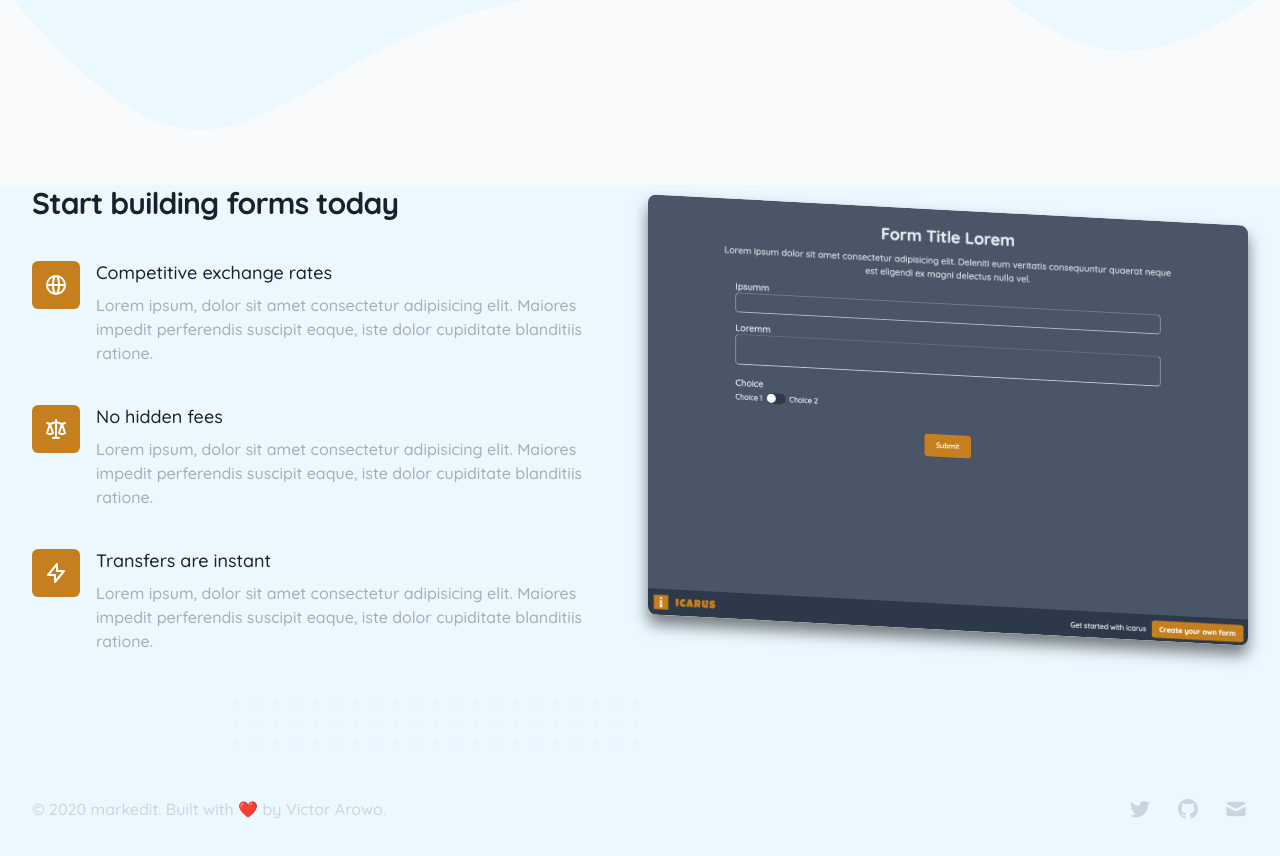
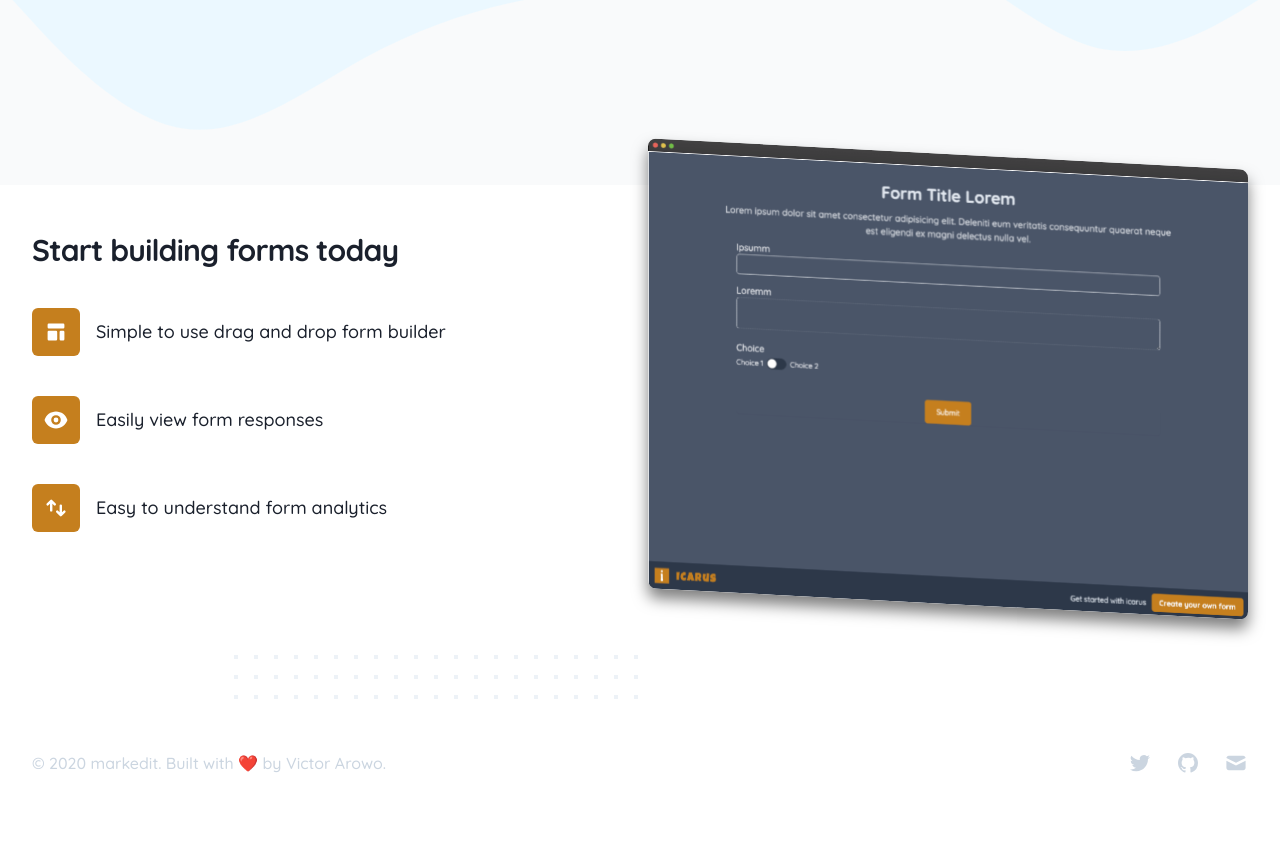
Before and after one commit to VictorArowo/Icarus, a Next.js app: page /Index in a window 1280 px wide. Shown: the part 540-1396 px from the top of the page. After the commit the page ends 1363 px from the top, so only its background shows below. Built offline with nearby package versions, Linux system fonts and the light colour scheme; what @tailwindcss/ui would draw is missing.

Commit message:
Somewhat happy with Home Page

```diff
--- a/css/tailwind.css
+++ b/css/tailwind.css
@@ -69,12 +69,15 @@ body {
 @keyframes bounce {
   0% {
     box-shadow: 0 5px 15px 0 rgba(0, 0, 0, 0.6);
+    bottom: 0px;
   }
   50% {
     box-shadow: 0 25px 15px 0 rgba(0, 0, 0, 0.2);
+    bottom: 15px;
   }
   100% {
     box-shadow: 0 5px 15px 0 rgba(0, 0, 0, 0.6);
+    bottom: 0px;
   }
 }
 @-webkit-keyframes bounce {
--- a/pages/Index.tsx
+++ b/pages/Index.tsx
@@ -8,13 +8,14 @@ import Seperator from "../components/blobs/Seperator";
 
 const Index = () => {
   return (
-    <div className="min-h-screen bg-blue-100">
+    <div className="bg-gray-50">
+      <div className="bg-blue-100">
         <Navbar />
         <div className="flex flex-col items-center">
           <div className="absolute left-0 w-64 h-64 -m-32 opacity-25">
             <Blob1 />
           </div>
-        <div className="absolute right-0 w-64 h-64 -m-32 opacity-25 bottom-64">
+          <div className="absolute right-0 w-64 h-64 -m-32 opacity-25">
             <Blob2 />
           </div>
           <div className="absolute left-0 w-32 h-32 text-gray-300 bottom-64">
@@ -28,7 +29,9 @@ const Index = () => {
           >
             Build forms the easy way
           </div>
-        <div className="mt-5 text-lg">Collect and view responses with ease</div>
+          <div className="mt-5 text-lg">
+            Collect and view responses with ease
+          </div>
 
           <span className="inline-flex mt-16 shadow-sm">
             <button
@@ -41,12 +44,12 @@ const Index = () => {
             </button>
           </span>
         </div>
-
-      <div>
+      </div>
+      <div className="absolute z-10 w-full bg-blue-100">
         <Seperator />
       </div>
-      <div className="relative pb-16 overflow-hidden bg-gray-50 lg:pb-24">
-        <div className="relative max-w-xl px-4 mx-auto sm:px-6 lg:px-8 lg:max-w-screen-xl">
+      <div className="relative pt-48 pb-16 overflow-hidden lg:pt-64 xl:pt-96 bg-gray-50 lg:pb-24">
+        <div className="relative z-20 max-w-xl px-4 mx-auto sm:px-6 lg:px-8 lg:max-w-screen-xl">
           <div className="relative justify-between lg:flex lg:space-x-8 lg:items-center">
             <div className="relative lg:w-3/5">
               <h4 className="text-2xl font-extrabold leading-8 tracking-tight text-gray-900 sm:text-3xl sm:leading-9">
@@ -55,104 +58,76 @@ const Index = () => {
 
               <ul className="mt-10">
                 <li>
-                  <div className="flex">
+                  <div className="flex items-center">
                     <div className="flex-shrink-0">
                       <div className="flex items-center justify-center w-12 h-12 text-white rounded-md bg-primary">
                         <svg
+                          fill="currentColor"
                           className="w-6 h-6"
-                          stroke="currentColor"
-                          fill="none"
-                          viewBox="0 0 24 24"
+                          viewBox="0 0 20 20"
                         >
-                          <path
-                            strokeLinecap="round"
-                            strokeLinejoin="round"
-                            strokeWidth="2"
-                            d="M21 12a9 9 0 01-9 9m9-9a9 9 0 00-9-9m9 9H3m9 9a9 9 0 01-9-9m9 9c1.657 0 3-4.03 3-9s-1.343-9-3-9m0 18c-1.657 0-3-4.03-3-9s1.343-9 3-9m-9 9a9 9 0 019-9"
-                          />
+                          <path d="M3 4a1 1 0 011-1h12a1 1 0 011 1v2a1 1 0 01-1 1H4a1 1 0 01-1-1V4zM3 10a1 1 0 011-1h6a1 1 0 011 1v6a1 1 0 01-1 1H4a1 1 0 01-1-1v-6zM14 9a1 1 0 00-1 1v6a1 1 0 001 1h2a1 1 0 001-1v-6a1 1 0 00-1-1h-2z"></path>
                         </svg>
                       </div>
                     </div>
                     <div className="ml-4">
                       <h5 className="text-lg font-medium leading-6 text-gray-900">
-                        Competitive exchange rates
+                        Simple to use drag and drop form builder
                       </h5>
-                      <p className="mt-2 text-base leading-6 text-gray-500">
-                        Lorem ipsum, dolor sit amet consectetur adipisicing
-                        elit. Maiores impedit perferendis suscipit eaque, iste
-                        dolor cupiditate blanditiis ratione.
-                      </p>
                     </div>
                   </div>
                 </li>
                 <li className="mt-10">
-                  <div className="flex">
+                  <div className="flex items-center">
                     <div className="flex-shrink-0">
                       <div className="flex items-center justify-center w-12 h-12 text-white rounded-md bg-primary">
                         <svg
+                          fill="currentColor"
                           className="w-6 h-6"
-                          stroke="currentColor"
-                          fill="none"
-                          viewBox="0 0 24 24"
+                          viewBox="0 0 20 20"
                         >
+                          <path d="M10 12a2 2 0 100-4 2 2 0 000 4z"></path>
                           <path
-                            strokeLinecap="round"
-                            strokeLinejoin="round"
-                            strokeWidth="2"
-                            d="M3 6l3 1m0 0l-3 9a5.002 5.002 0 006.001 0M6 7l3 9M6 7l6-2m6 2l3-1m-3 1l-3 9a5.002 5.002 0 006.001 0M18 7l3 9m-3-9l-6-2m0-2v2m0 16V5m0 16H9m3 0h3"
-                          />
+                            fillRule="evenodd"
+                            d="M.458 10C1.732 5.943 5.522 3 10 3s8.268 2.943 9.542 7c-1.274 4.057-5.064 7-9.542 7S1.732 14.057.458 10zM14 10a4 4 0 11-8 0 4 4 0 018 0z"
+                            clipRule="evenodd"
+                          ></path>
                         </svg>
                       </div>
                     </div>
                     <div className="ml-4">
                       <h5 className="text-lg font-medium leading-6 text-gray-900">
-                        No hidden fees
+                        Easily view form responses
                       </h5>
-                      <p className="mt-2 text-base leading-6 text-gray-500">
-                        Lorem ipsum, dolor sit amet consectetur adipisicing
-                        elit. Maiores impedit perferendis suscipit eaque, iste
-                        dolor cupiditate blanditiis ratione.
-                      </p>
                     </div>
                   </div>
                 </li>
                 <li className="mt-10">
-                  <div className="flex">
+                  <div className="flex items-center">
                     <div className="flex-shrink-0">
                       <div className="flex items-center justify-center w-12 h-12 text-white rounded-md bg-primary">
                         <svg
+                          fill="currentColor"
                           className="w-6 h-6"
-                          stroke="currentColor"
-                          fill="none"
-                          viewBox="0 0 24 24"
+                          viewBox="0 0 20 20"
                         >
-                          <path
-                            strokeLinecap="round"
-                            strokeLinejoin="round"
-                            strokeWidth="2"
-                            d="M13 10V3L4 14h7v7l9-11h-7z"
-                          />
+                          <path d="M5 12a1 1 0 102 0V6.414l1.293 1.293a1 1 0 001.414-1.414l-3-3a1 1 0 00-1.414 0l-3 3a1 1 0 001.414 1.414L5 6.414V12zM15 8a1 1 0 10-2 0v5.586l-1.293-1.293a1 1 0 00-1.414 1.414l3 3a1 1 0 001.414 0l3-3a1 1 0 00-1.414-1.414L15 13.586V8z"></path>
                         </svg>
                       </div>
                     </div>
                     <div className="ml-4">
                       <h5 className="text-lg font-medium leading-6 text-gray-900">
-                        Transfers are instant
+                        Easy to understand form analytics
                       </h5>
-                      <p className="mt-2 text-base leading-6 text-gray-500">
-                        Lorem ipsum, dolor sit amet consectetur adipisicing
-                        elit. Maiores impedit perferendis suscipit eaque, iste
-                        dolor cupiditate blanditiis ratione.
-                      </p>
                     </div>
                   </div>
                 </li>
               </ul>
             </div>
 
-            <div className="relative mt-10 -mx-4 lg:mt-0">
+            <div className="relative px-5 mt-10 -mx-4 lg:mt-0 lg:px-0">
               <img
-                className="relative mx-auto transform skew-y-3 rounded-lg bounce"
+                className="relative z-20 mx-auto transform skew-y-3 rounded-lg bounce "
                 width="750"
                 src="app.png"
                 alt=""
```
Also changed, not shown: public/app.png. Lines whose indentation alone changed are shown as unchanged.
